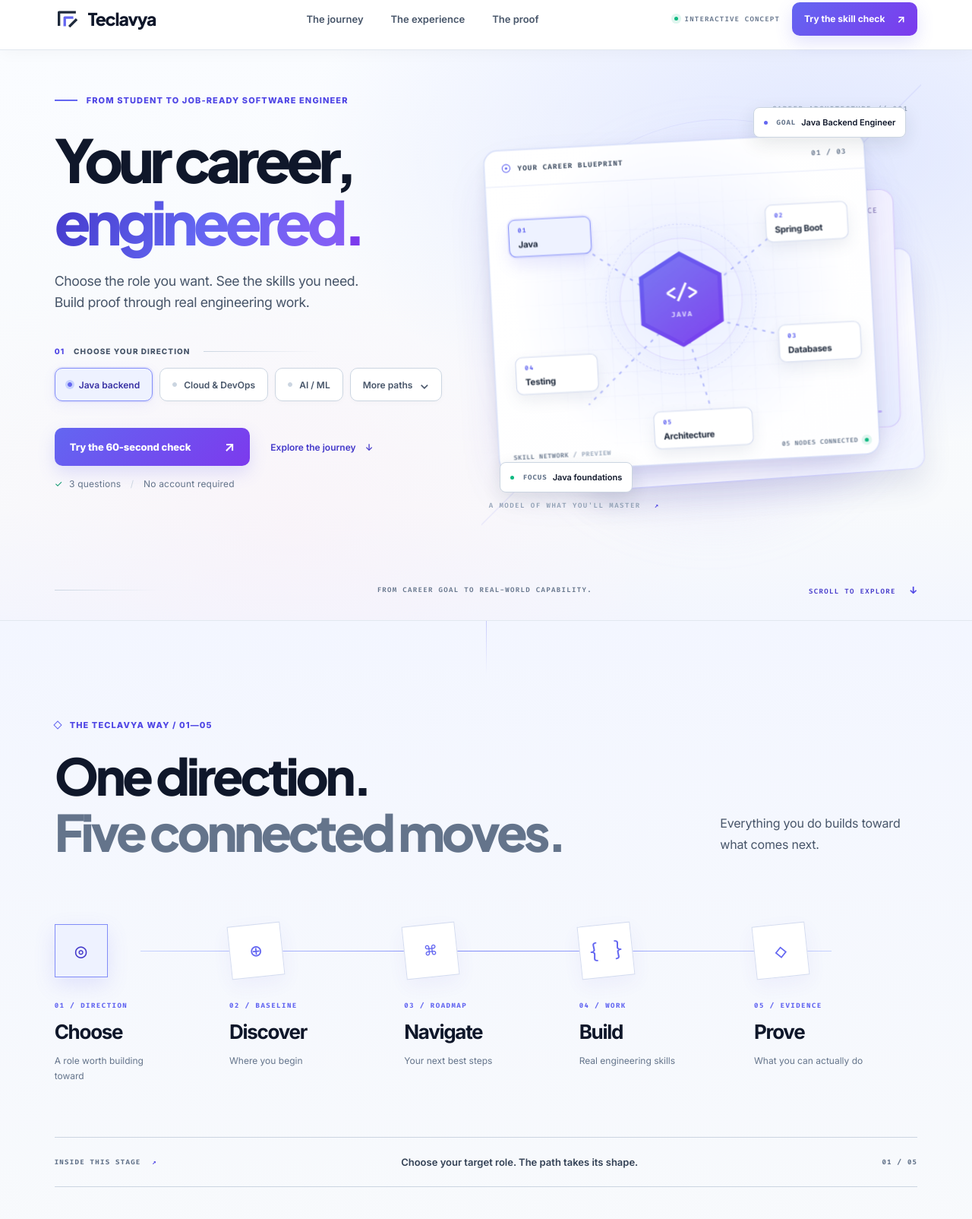
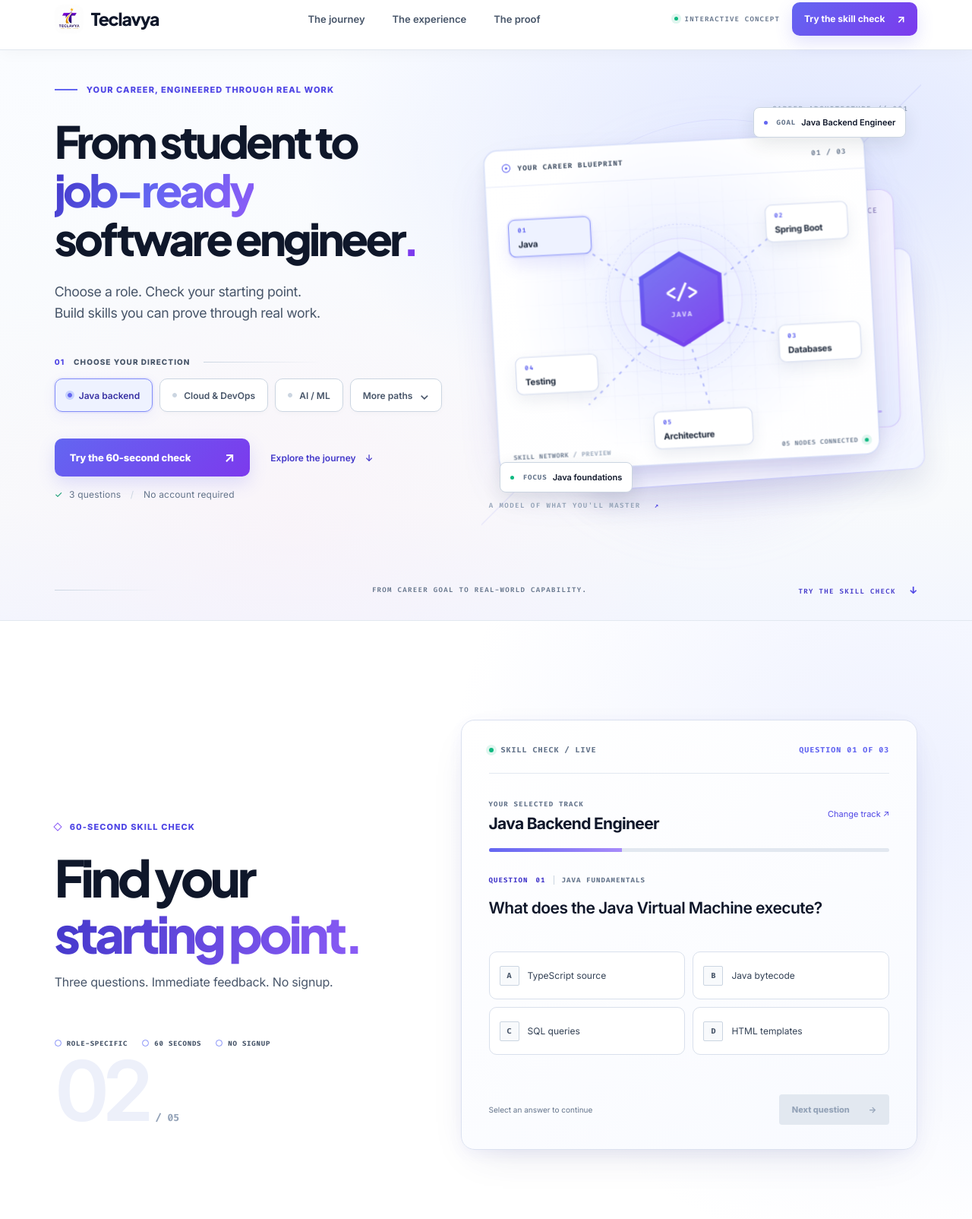
Before and after one commit to surya-gorla/teclavya-landingpage, a plain HTML site: page index.html in a window 1280 px wide. Shown: the part 16-1620 px from the top of the page at 76% size. Drawn offline with Linux system fonts and the light colour scheme.

Commit message:
feat: match Teclavya outcome-first funnel and prepare student-first-impression study

```diff
--- a/index.html
+++ b/index.html
@@ -6,7 +6,7 @@
     <meta name="theme-color" content="#f8fafc" />
     <meta name="description" content="Teclavya — choose a career, map the skills, practice like an engineer, and build evidence that counts. An interactive landing-page concept." />
     <title>Teclavya — Your career, engineered.</title>
-    <link rel="icon" href="./favicon.svg" type="image/svg+xml" />
+    <link rel="icon" href="./assets/teclavya-logo.png" type="image/png" />
     <link rel="preconnect" href="https://fonts.googleapis.com" />
     <link rel="preconnect" href="https://fonts.gstatic.com" crossorigin />
     <link href="https://fonts.googleapis.com/css2?family=Fira+Code:wght@400;500;600;700&amp;family=Inter:wght@400;500;600;700;800&amp;family=Plus+Jakarta+Sans:wght@500;600;700;800&amp;display=swap" rel="stylesheet" />
@@ -19,9 +19,7 @@
       <header class="topbar" id="top">
         <div class="container topbar-inner">
           <a class="brand" href="#top" aria-label="Teclavya home">
-            <span class="brand-mark" aria-hidden="true">
-              <svg viewBox="0 0 36 36" fill="none"><path d="M6 27.5V8.5H29.5" stroke="currentColor" stroke-width="3.5" stroke-linejoin="round"/><path d="M14 28V16H26" stroke="#6366F1" stroke-width="3.5" stroke-linejoin="round"/><path d="M21.5 27.5L29.5 19.5" stroke="currentColor" stroke-width="3.5" stroke-linecap="square"/></svg>
-            </span>
+            <span class="brand-mark" aria-hidden="true"><img class="brand-image" src="./assets/teclavya-logo.png" alt="" width="34" height="34" decoding="async" /></span>
             <span>Teclavya</span>
           </a>
           <nav class="desktop-nav" aria-label="Main navigation">
@@ -45,9 +43,9 @@
           <div class="hero-grain" aria-hidden="true"></div>
           <div class="container hero-inner">
             <div class="hero-copy">
-              <div class="eyebrow"><span class="eyebrow-line"></span> FROM STUDENT TO JOB-READY SOFTWARE ENGINEER</div>
-              <h1 id="hero-title">Your career,<br/><span class="gradient-word">engineered<span class="title-period">.</span></span></h1>
-              <p class="hero-lede">Choose the role you want. See the skills you need.<br/>Build proof through real engineering work.</p>
+              <div class="eyebrow"><span class="eyebrow-line"></span> YOUR CAREER, ENGINEERED THROUGH REAL WORK</div>
+              <h1 id="hero-title">From student to<br/><span class="gradient-word">job-ready</span><br/>software engineer<span class="title-period">.</span></h1>
+              <p class="hero-lede">Choose a role. Check your starting point.<br/>Build skills you can prove through real work.</p>
               <div class="choose-role-heading"><span>01</span> CHOOSE YOUR DIRECTION <span class="choose-role-rule"></span></div>
               <div class="role-controls" role="group" aria-label="Choose your target career">
                 <button type="button" class="role-chip is-selected" data-role="java-backend" aria-pressed="true"><span class="role-chip-dot"></span>Java backend</button>
@@ -105,28 +103,13 @@
             </div>
           </div>
           <div class="container hero-bottom">
-            <div class="hero-bottom-line"></div><span>FROM CAREER GOAL TO REAL-WORLD CAPABILITY.</span><a href="#journey" aria-label="Scroll to the journey">SCROLL TO EXPLORE <span aria-hidden="true">↓</span></a>
-          </div>
-        </section>
-
-        <section class="journey-section section-pad" id="journey" aria-labelledby="journey-title">
-          <div class="container">
-            <div class="section-intro reveal"><span class="section-kicker"><span class="kicker-square"></span> THE TECLAVYA WAY / 01—05</span><h2 id="journey-title">One direction.<br/><span class="muted-heading">Five connected moves.</span></h2><p>Everything you do builds toward what comes next.</p></div>
-            <div class="journey-rail reveal" id="journey-rail">
-              <div class="journey-connector" aria-hidden="true"></div>
-              <button class="journey-step active" type="button" data-step="0" aria-pressed="true"><span class="step-marker"><span class="step-symbol">◎</span></span><span class="step-num">01 / DIRECTION</span><strong>Choose</strong><span class="step-description">A role worth building toward</span></button>
-              <button class="journey-step" type="button" data-step="1" aria-pressed="false"><span class="step-marker"><span class="step-symbol">⊕</span></span><span class="step-num">02 / BASELINE</span><strong>Discover</strong><span class="step-description">Where you begin</span></button>
-              <button class="journey-step" type="button" data-step="2" aria-pressed="false"><span class="step-marker"><span class="step-symbol">⌘</span></span><span class="step-num">03 / ROADMAP</span><strong>Navigate</strong><span class="step-description">Your next best steps</span></button>
-              <button class="journey-step" type="button" data-step="3" aria-pressed="false"><span class="step-marker"><span class="step-symbol">{ }</span></span><span class="step-num">04 / WORK</span><strong>Build</strong><span class="step-description">Real engineering skills</span></button>
-              <button class="journey-step" type="button" data-step="4" aria-pressed="false"><span class="step-marker"><span class="step-symbol">◇</span></span><span class="step-num">05 / EVIDENCE</span><strong>Prove</strong><span class="step-description">What you can actually do</span></button>
-            </div>
-            <div class="journey-caption reveal" aria-live="polite"><span class="journey-caption-prefix">INSIDE THIS STAGE <span aria-hidden="true">↗</span></span><strong id="step-caption">Choose your target role. The path takes its shape.</strong><span class="journey-caption-count" id="step-caption-count">01 / 05</span></div>
+            <div class="hero-bottom-line"></div><span>FROM CAREER GOAL TO REAL-WORLD CAPABILITY.</span><a href="#diagnostic" aria-label="Scroll to the skill diagnostic">TRY THE SKILL CHECK <span aria-hidden="true">↓</span></a>
           </div>
         </section>
 
         <section class="diagnostic-section section-pad" id="diagnostic" aria-labelledby="diagnostic-title">
           <div class="container diagnostic-layout">
-            <div class="diagnostic-copy reveal"><span class="section-kicker"><span class="kicker-square mint-square"></span> YOUR STARTING POINT</span><h2 id="diagnostic-title">First, find<br/><span class="gradient-green">your baseline.</span></h2><p>Three questions. One clearer direction.</p><div class="diagnostic-meta"><span><span class="meta-ring"></span> ROLE-SPECIFIC</span><span><span class="meta-ring"></span> 60 SECONDS</span><span><span class="meta-ring"></span> NO SIGNUP</span></div><div class="section-index-mark">02<span>/ 05</span></div></div>
+            <div class="diagnostic-copy reveal"><span class="section-kicker"><span class="kicker-square mint-square"></span> 60-SECOND SKILL CHECK</span><h2 id="diagnostic-title">Find your<br/><span class="gradient-green">starting point.</span></h2><p>Three questions. Immediate feedback. No signup.</p><div class="diagnostic-meta"><span><span class="meta-ring"></span> ROLE-SPECIFIC</span><span><span class="meta-ring"></span> 60 SECONDS</span><span><span class="meta-ring"></span> NO SIGNUP</span></div><div class="section-index-mark">02<span>/ 05</span></div></div>
             <div class="quiz-panel reveal" id="quiz-panel">
               <div class="quiz-topbar"><span class="quiz-label"><span class="quiz-status-dot"></span> SKILL CHECK / LIVE</span><span class="quiz-step-label" id="quiz-step-label">QUESTION 01 OF 03</span></div>
               <div class="quiz-track-heading"><div><span class="quiz-small-label">YOUR SELECTED TRACK</span><h3 id="quiz-track-title">Java Backend Engineer</h3></div><button id="quiz-change-track" type="button" class="quiz-change-track">Change track ↗</button></div>
@@ -149,6 +132,21 @@
           </div>
         </section>
 
+        <section class="journey-section section-pad" id="journey" aria-labelledby="journey-title">
+          <div class="container">
+            <div class="section-intro reveal"><span class="section-kicker"><span class="kicker-square"></span> THE TECLAVYA WAY / 01—05</span><h2 id="journey-title">One direction.<br/><span class="muted-heading">Five connected moves.</span></h2><p>Everything you do builds toward what comes next.</p></div>
+            <div class="journey-rail reveal" id="journey-rail">
+              <div class="journey-connector" aria-hidden="true"></div>
+              <button class="journey-step active" type="button" data-step="0" aria-pressed="true"><span class="step-marker"><span class="step-symbol">◎</span></span><span class="step-num">01 / DIRECTION</span><strong>Choose</strong><span class="step-description">A role worth building toward</span></button>
+              <button class="journey-step" type="button" data-step="1" aria-pressed="false"><span class="step-marker"><span class="step-symbol">⊕</span></span><span class="step-num">02 / BASELINE</span><strong>Discover</strong><span class="step-description">Where you begin</span></button>
+              <button class="journey-step" type="button" data-step="2" aria-pressed="false"><span class="step-marker"><span class="step-symbol">⌘</span></span><span class="step-num">03 / ROADMAP</span><strong>Navigate</strong><span class="step-description">Your next best steps</span></button>
+              <button class="journey-step" type="button" data-step="3" aria-pressed="false"><span class="step-marker"><span class="step-symbol">{ }</span></span><span class="step-num">04 / WORK</span><strong>Build</strong><span class="step-description">Real engineering skills</span></button>
+              <button class="journey-step" type="button" data-step="4" aria-pressed="false"><span class="step-marker"><span class="step-symbol">◇</span></span><span class="step-num">05 / EVIDENCE</span><strong>Prove</strong><span class="step-description">What you can actually do</span></button>
+            </div>
+            <div class="journey-caption reveal" aria-live="polite"><span class="journey-caption-prefix">INSIDE THIS STAGE <span aria-hidden="true">↗</span></span><strong id="step-caption">Choose your target role. The path takes its shape.</strong><span class="journey-caption-count" id="step-caption-count">01 / 05</span></div>
+          </div>
+        </section>
+
         <section class="workbench-section section-pad" id="workbench" aria-labelledby="workbench-title">
           <div class="container"><div class="workbench-heading reveal"><div><span class="section-kicker"><span class="kicker-square mint-square"></span> LEARN BY DOING</span><h2 id="workbench-title">Less watching.<br/><span class="gradient-green">More building.</span></h2></div><p>The real workflow becomes the classroom.</p></div>
             <div class="workbench-window reveal"><div class="window-topbar"><div class="window-lights"><i></i><i></i><i></i></div><span>WORKPLACE SIMULATION <span class="window-muted">/ ENGINEERING LAB</span></span><span class="window-example-pill">ILLUSTRATIVE PREVIEW</span></div>
--- /dev/null
+++ b/research/first-impression-responses.csv
@@ -0,0 +1,2 @@
+<PARSED TEXT FOR SHEET: 1 / 1 TABS
+TAB NAME: research_first-impression-responses.csv>index,participant_id,order,site,device_width,verbatim_outcome,verbatim_first_action,verbatim_visual,outcome_clarity_0to2,action_clarity_0to2,visual_recall_0to2,first_click,diagnostic_time_sec,completed_diagnostic,misread_mock_as_verified,confidence_1to5,comments
--- a/teclavya-light.css
+++ b/teclavya-light.css
@@ -301,3 +301,35 @@
   .hero h1 { font-size:43px; }
   .hero-visual { height:330px; transform:translateX(125px) scale(.55); }
 }
+
+/* 2026-10-10 — outcome-first hook, grounded in the CEO's Issue #49 funnel. */
+.hero h1 {
+  font-size: clamp(48px,4.55vw,69px);
+  line-height:1.105;
+  letter-spacing:-.064em;
+  max-width:620px;
+}
+.hero-lede {max-width:550px;}
+/* The 60-second diagnostic is now the first substantive section, not hidden behind the journey rail. */
+.diagnostic-section {scroll-margin-top:76px;}
+#blueprint,#journey,#workbench,#proof {scroll-margin-top:76px;}
+@media (max-width:1190px) {
+  .hero h1{font-size:clamp(48px,5.25vw,62px);}
+}
+@media (max-width:900px) {
+  .hero h1{font-size:clamp(50px,7.5vw,72px);max-width:680px;}
+}
+@media (max-width:620px) {
+  .hero h1{font-size:clamp(36px,10.4vw,48px);line-height:1.105;letter-spacing:-.065em;margin:18px 0 16px;}
+  .hero-lede{font-size:14px;line-height:1.53;margin-bottom:20px;}
+  .hero-actions{margin-top:17px;}
+  .diagnostic-section{padding-top:62px;}
+}
+@media (max-width:380px){
+  .hero h1{font-size:clamp(34px,10.2vw,39px);}
+}
+
+/* Authentic product identity: assets/teclavya-logo.png copied byte-for-byte from Teclavya Web's public brand asset. */
+.brand-mark {width:38px;height:38px;border-radius:10px;overflow:hidden;background:#fff;flex:none;}
+.brand-image {display:block;width:100%;height:100%;object-fit:contain;}
+@media(max-width:620px) {.brand-mark{width:34px;height:34px;}}
```
Also changed, not shown: assets/teclavya-logo.png (added), 3 other files.
